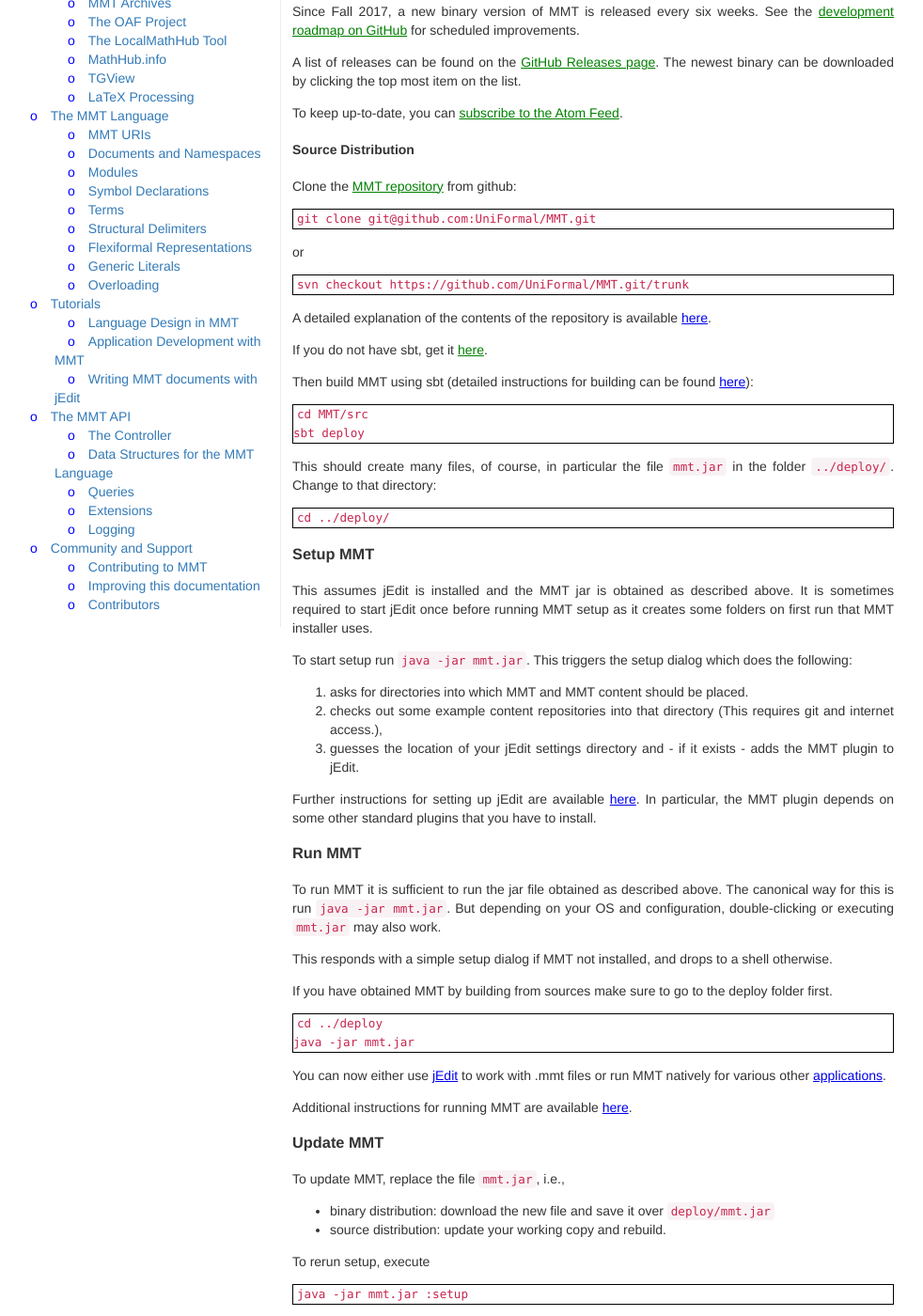
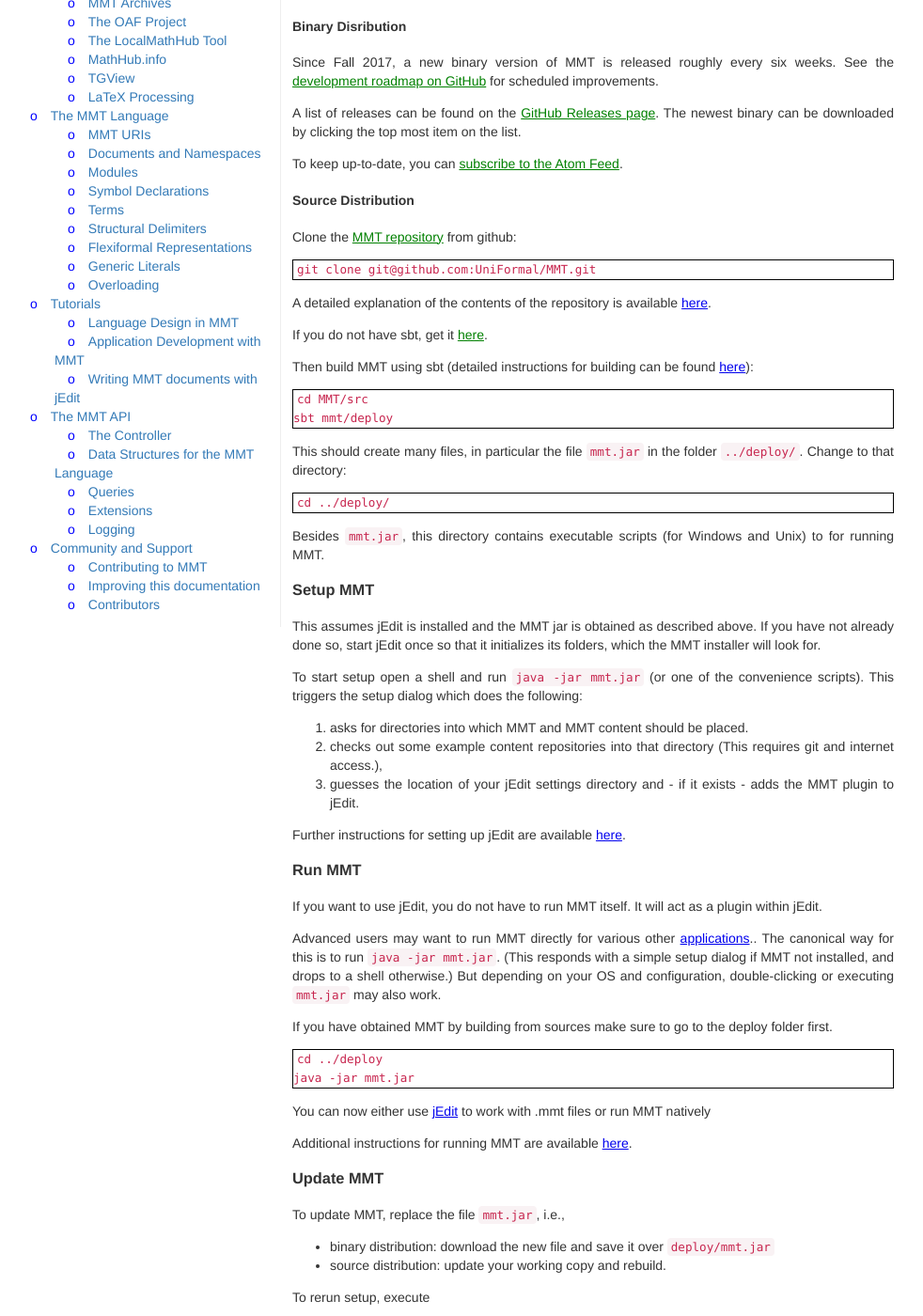
Before and after one commit to UniFormal/uniformal.github.io, a Jekyll site: the page built from doc/setup/index.md, in a window 1280 px wide and 1400 px high, scrolled down 511 px. Shown: the whole window at 94% size, without its empty margins (42-1024 px from the left). Built offline with Jekyll 4.4.1, drawn with Linux system fonts in a browser that asks for light colours; some of the changed text lies outside the part shown.

Commit message:
Update index.md

````diff
--- a/doc/setup/index.md
+++ b/doc/setup/index.md
@@ -8,20 +8,23 @@
 There are 2 ways to use MMT:
 
 * download the binary distribution
-  * recommended for casual users
+  * recommended for casual users and for sampling MMT
   * self-contained except for needing the usual Java runtime environment
 * clone the source distribution and build MMT yourself
   * recommended for advanced users or developers
   * additionally needs sbt (the Scala build tool) for building
 
-MMT is currently built for `Scala 2.11.12`. MMT targets `Java 8` (both `OpenJDK` and `OracleJDK` are supported), and preliminary support for `Java 9` exists. `Java 7` is no longer officially supported.
+MMT is currently built for `Scala 2.12.3`. MMT targets `Java 8` (both `OpenJDK` and `OracleJDK` are supported), and preliminary support for `Java 9` exists. `Java 7` is no longer officially supported.
 
 Before installing MMT, you can optionally install [jEdit](http://jedit.org/).
 If jEdit is installed, MMT will automatically configure it to serve as an MMT IDE.
 
+This is recommended if you want to write or view MMT files.
+If you just want to sample MMT, you should definitely do it with jEdit.
+
 #### Binary Disribution
 
-Since Fall 2017, a new binary version of MMT is released every six weeks.
+Since Fall 2017, a new binary version of MMT is released roughly every six weeks.
 See the [development roadmap on GitHub](https://github.com/UniFormal/MMT/milestones) for scheduled improvements.
 
 A list of releases can be found on the [GitHub Releases page](https://github.com/UniFormal/MMT/releases/).
@@ -35,10 +38,6 @@
 ```
 git clone git@github.com:UniFormal/MMT.git
 ```
-or
-```
-svn checkout https://github.com/UniFormal/MMT.git/trunk
-```
 A detailed explanation of the contents of the repository is available [here](repo.html).
 
 If you do not have sbt, get it [here](http://www.scala-sbt.org/).
@@ -47,19 +46,22 @@
 
 ```
 cd MMT/src
-sbt deploy
+sbt mmt/deploy
 ```
 
-This should create many files, of course, in particular the file `mmt.jar` in the folder `../deploy/`. Change to that directory:
+This should create many files, in particular the file `mmt.jar` in the folder `../deploy/`. Change to that directory:
 ```
 cd ../deploy/
 ```
 
+Besides `mmt.jar`, this directory contains executable scripts (for Windows and Unix) to for running MMT.
+
 ### Setup MMT
+
 This assumes jEdit is installed and the MMT jar is obtained as described above.
-It is sometimes required to start jEdit once before running MMT setup as it creates some folders on first run that MMT installer uses.
+If you have not already done so, start jEdit once so that it initializes its folders, which the MMT installer will look for.
 
-To start setup run `java -jar mmt.jar`.
+To start setup open a shell and run `java -jar mmt.jar` (or one of the convenience scripts).
 This triggers the setup dialog which does the following:
 
 1. asks for directories into which MMT and MMT content should be placed.
@@ -67,15 +69,16 @@
 3. guesses the location of your jEdit settings directory and - if it exists - adds the MMT plugin to jEdit.
 
 Further instructions for setting up jEdit are available [here](jedit.html).
-In particular, the MMT plugin depends on some other standard plugins that you have to install.
 
 ### Run MMT
 
-To run MMT it is sufficient to run the jar file obtained as described above.
-The canonical way for this is run `java -jar mmt.jar`.
+If you want to use jEdit, you do not have to run MMT itself.
+It will act as a plugin within jEdit.
+
+Advanced users may want to run MMT directly for various other [applications](../applications/)..
+The canonical way for this is to run `java -jar mmt.jar`.
+(This responds with a simple setup dialog if MMT not installed, and drops to a shell otherwise.)
 But depending on your OS and configuration, double-clicking or executing `mmt.jar` may also work.
-
-This responds with a simple setup dialog if MMT not installed, and drops to a shell otherwise.
 
 If you have obtained MMT by building from sources make sure to go to the deploy folder first.
 
@@ -83,7 +86,7 @@
 cd ../deploy
 java -jar mmt.jar
 ```
-You can now either use [jEdit](jedit.html) to work with .mmt files or run MMT natively for various other [applications](../applications/).
+You can now either use [jEdit](jedit.html) to work with .mmt files or run MMT natively
 
 Additional instructions for running MMT are available [here](running.html).
 
````
